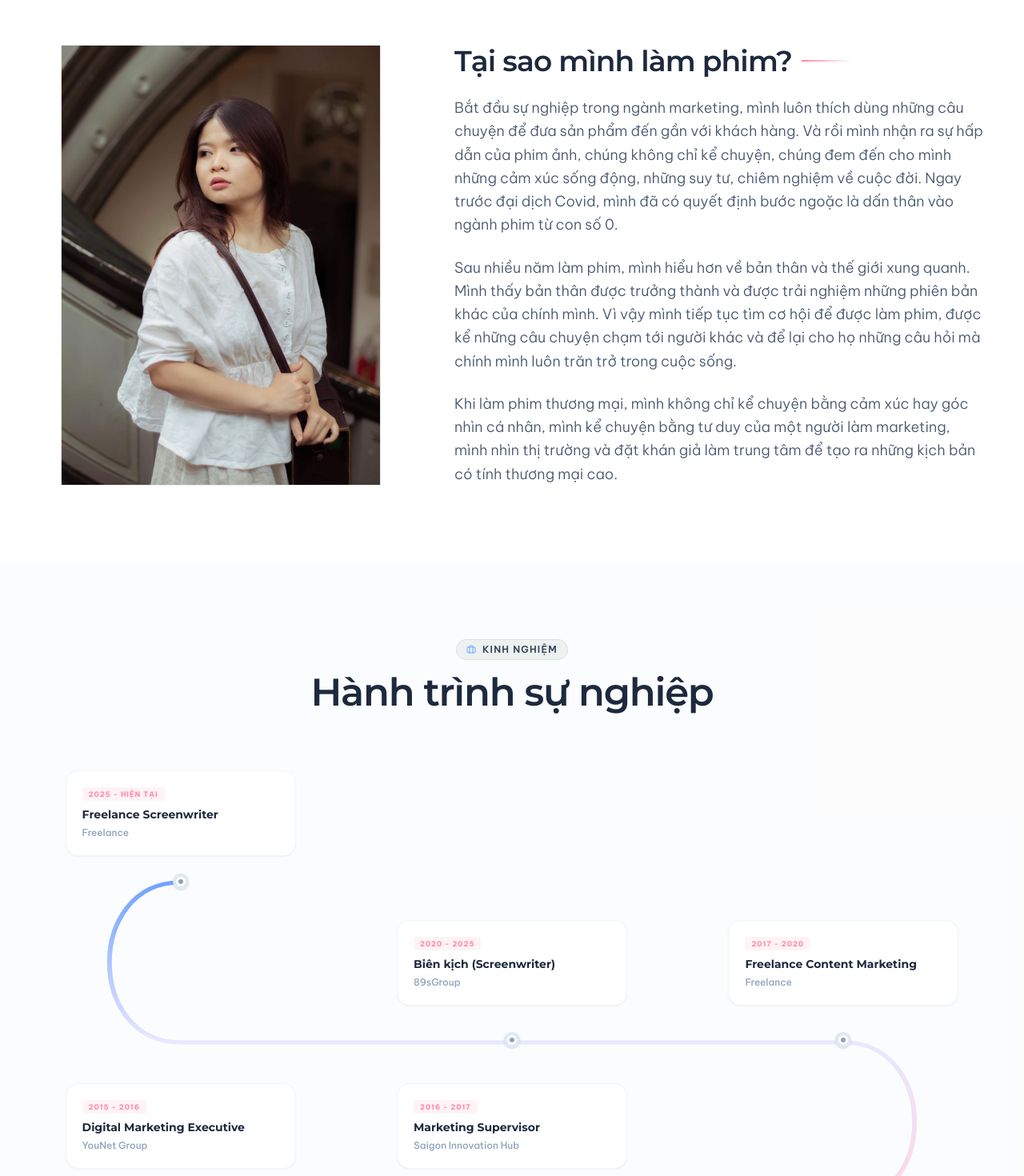
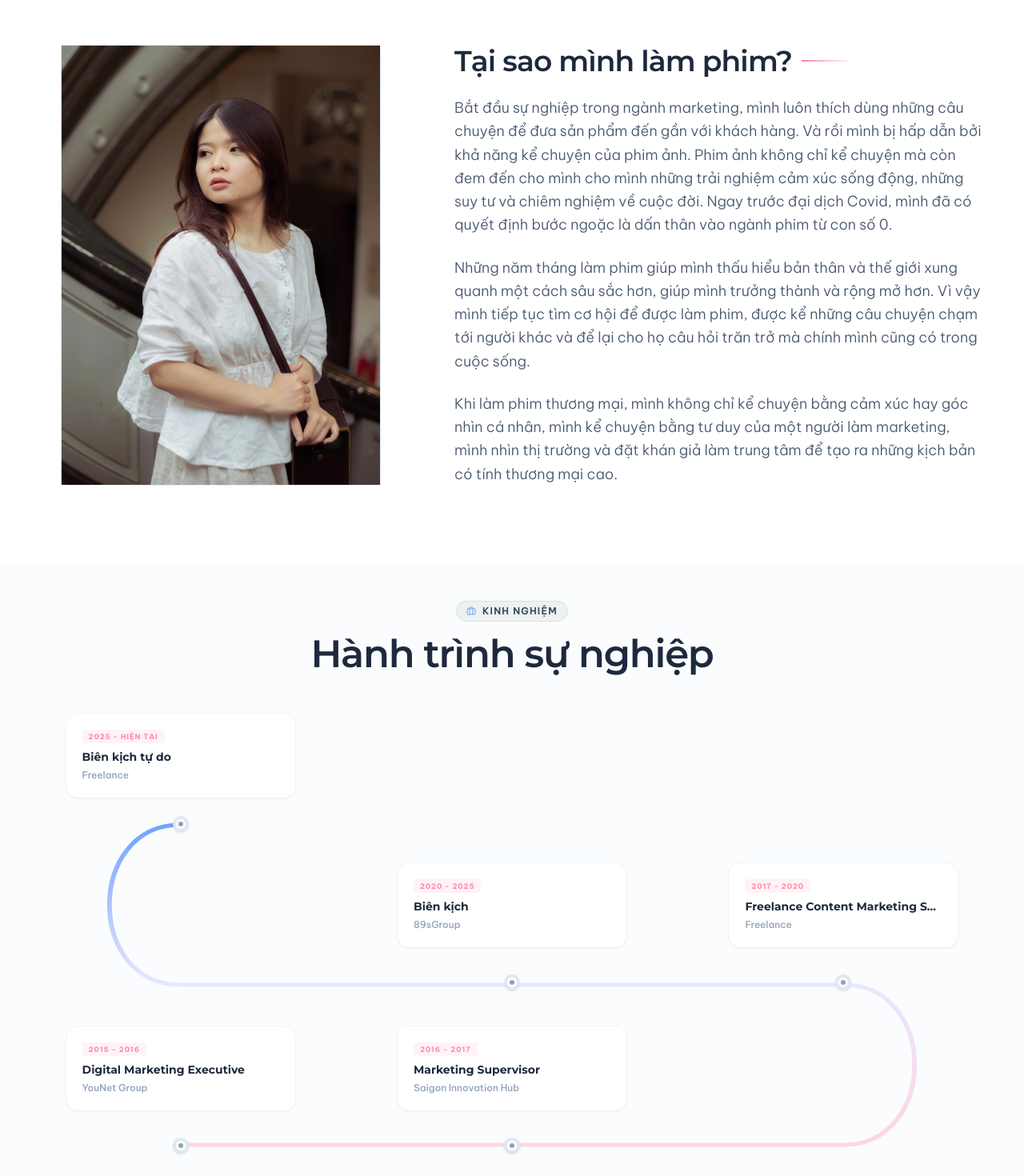
Before and after one commit to phoebevunguyen/oanhvu, a Next.js app: page / in a window 1280 px wide. Shown: the part 760-2230 px from the top of the page at 80% size. Built offline with nearby package versions, Linux system fonts and the light colour scheme.

Commit message:
style: reduce experience section padding and add card hover overlays with copy updates

```diff
--- a/src/components/ExperienceTimeline.tsx
+++ b/src/components/ExperienceTimeline.tsx
@@ -11,7 +11,7 @@ interface ExperienceTimelineProps {
 }
 
 export default function ExperienceTimeline({ onSelectCard }: ExperienceTimelineProps) {
-  const { t, experiences } = useLanguage();
+  const { language, t, experiences } = useLanguage();
   const containerRef = useRef<HTMLDivElement>(null);
 
   // Set up scroll tracking for the timeline line drawing
@@ -51,7 +51,7 @@ export default function ExperienceTimeline({ onSelectCard }: ExperienceTimelineP
     <section
       id="experience"
       ref={containerRef}
-      className="py-24 bg-slate-50/50 relative overflow-hidden"
+      className="py-12 bg-slate-50/50 relative overflow-hidden"
     >
       {/* Background decorations */}
       <div className="absolute top-1/3 left-0 w-80 h-80 rounded-full bg-pastel-pink/30 blur-3xl -z-10" />
@@ -59,7 +59,7 @@ export default function ExperienceTimeline({ onSelectCard }: ExperienceTimelineP
 
       <div className="max-w-7xl mx-auto px-6 md:px-12">
         {/* Section Header */}
-        <div className="text-center mb-16 flex flex-col items-center">
+        <div className="text-center mb-8 flex flex-col items-center">
           <div className="flex items-center space-x-2 bg-pastel-blue/40 border border-pastel-blue px-3 py-1 rounded-full text-xs font-semibold uppercase tracking-widest text-slate-700 mb-4">
             <Briefcase size={12} className="text-accent-blue" />
             <span>{t.nav.experience}</span>
@@ -141,6 +141,16 @@ export default function ExperienceTimeline({ onSelectCard }: ExperienceTimelineP
                     <p className="text-xs font-medium text-slate-400 mt-1 truncate">
                       {item.company}
                     </p>
+
+                    {/* Hover Overlay */}
+                    <div className="absolute inset-0 bg-slate-900/5 backdrop-blur-[1px] opacity-0 group-hover:opacity-100 flex items-center justify-center transition-all duration-300 pointer-events-none">
+                      <div className="bg-white/95 shadow-sm border border-slate-100 px-3.5 py-1.5 rounded-full flex items-center space-x-1.5 transform translate-y-2 group-hover:translate-y-0 transition-transform duration-300">
+                        <Eye size={12} className="text-accent-pink" />
+                        <span className="text-[10px] font-semibold text-slate-700 tracking-wide">
+                          {language === 'vn' ? 'Xem chi tiết' : 'View details'}
+                        </span>
+                      </div>
+                    </div>
                   </motion.div>
                 </div>
 
@@ -192,7 +202,7 @@ export default function ExperienceTimeline({ onSelectCard }: ExperienceTimelineP
                 {/* Card */}
                 <motion.div
                   onClick={() => onSelectCard(item)}
-                  className="w-full bg-white border border-slate-100 p-5 rounded-2xl shadow-xs hover:shadow-md hover:border-pastel-pink transition-all duration-300 cursor-pointer group"
+                  className="w-full bg-white border border-slate-100 p-5 rounded-2xl shadow-xs hover:shadow-md hover:border-pastel-pink transition-all duration-300 cursor-pointer group relative overflow-hidden"
                   initial={{ opacity: 0, x: 20 }}
                   whileInView={{ opacity: 1, x: 0 }}
                   viewport={{ once: true }}
@@ -210,6 +220,16 @@ export default function ExperienceTimeline({ onSelectCard }: ExperienceTimelineP
                   <p className="text-xs font-medium text-slate-400 mt-1">
                     {item.company}
                   </p>
+
+                  {/* Hover Overlay */}
+                  <div className="absolute inset-0 bg-slate-900/5 backdrop-blur-[1px] opacity-0 group-hover:opacity-100 flex items-center justify-center transition-all duration-300 pointer-events-none">
+                    <div className="bg-white/95 shadow-sm border border-slate-100 px-3.5 py-1.5 rounded-full flex items-center space-x-1.5 transform translate-y-2 group-hover:translate-y-0 transition-transform duration-300">
+                      <Eye size={12} className="text-accent-pink" />
+                      <span className="text-[10px] font-semibold text-slate-700 tracking-wide">
+                        {language === 'vn' ? 'Xem chi tiết' : 'View details'}
+                      </span>
+                    </div>
+                  </div>
                 </motion.div>
               </div>
             );
--- a/src/data/data.ts
+++ b/src/data/data.ts
@@ -122,8 +122,8 @@ export const content: {
     },
     about: {
       title: 'Tại sao mình làm phim?',
-      p1: 'Bắt đầu sự nghiệp trong ngành marketing, mình luôn thích dùng những câu chuyện để đưa sản phẩm đến gần với khách hàng. Và rồi mình nhận ra sự hấp dẫn của phim ảnh, chúng không chỉ kể chuyện, chúng đem đến cho mình những cảm xúc sống động, những suy tư, chiêm nghiệm về cuộc đời. Ngay trước đại dịch Covid, mình đã có quyết định bước ngoặc là dấn thân vào ngành phim từ con số 0.',
-      p2: 'Sau nhiều năm làm phim, mình hiểu hơn về bản thân và thế giới xung quanh. Mình thấy bản thân được trưởng thành và được trải nghiệm những phiên bản khác của chính mình. Vì vậy mình tiếp tục tìm cơ hội để được làm phim, được kể những câu chuyện chạm tới người khác và để lại cho họ những câu hỏi mà chính mình luôn trăn trở trong cuộc sống.',
+      p1: 'Bắt đầu sự nghiệp trong ngành marketing, mình luôn thích dùng những câu chuyện để đưa sản phẩm đến gần với khách hàng. Và rồi mình bị hấp dẫn bởi khả năng kể chuyện của phim ảnh. Phim ảnh không chỉ kể chuyện mà còn đem đến cho mình cho mình những trải nghiệm cảm xúc sống động, những suy tư và chiêm nghiệm về cuộc đời. Ngay trước đại dịch Covid, mình đã có quyết định bước ngoặc là dấn thân vào ngành phim từ con số 0.',
+      p2: 'Những năm tháng làm phim giúp mình thấu hiểu bản thân và thế giới xung quanh một cách sâu sắc hơn, giúp mình trưởng thành và rộng mở hơn. Vì vậy mình tiếp tục tìm cơ hội để được làm phim, được kể những câu chuyện chạm tới người khác và để lại cho họ câu hỏi trăn trở mà chính mình cũng có trong cuộc sống.',
       p3: 'Khi làm phim thương mại, mình không chỉ kể chuyện bằng cảm xúc hay góc nhìn cá nhân, mình kể chuyện bằng tư duy của một người làm marketing, mình nhìn thị trường và đặt khán giả làm trung tâm để tạo ra những kịch bản có tính thương mại cao.',
     },
     experience: {
@@ -168,7 +168,7 @@ export const content: {
     experiences: [
       {
         id: 'exp1',
-        role: 'Freelance Screenwriter',
+        role: 'Biên kịch tự do',
         company: 'Freelance',
         duration: '2025 - Hiện tại',
         details: [
@@ -179,7 +179,7 @@ export const content: {
       },
       {
         id: 'exp2',
-        role: 'Biên kịch (Screenwriter)',
+        role: 'Biên kịch',
         company: '89sGroup',
         duration: '2020 - 2025',
         details: [
@@ -190,7 +190,7 @@ export const content: {
       },
       {
         id: 'exp3',
-        role: 'Freelance Content Marketing',
+        role: 'Freelance Content Marketing Specialist',
         company: 'Freelance',
         duration: '2017 - 2020',
         details: [
@@ -480,9 +480,9 @@ export const content: {
     },
     about: {
       title: 'Why I Make Films',
-      p1: 'Starting my career in marketing, I always loved using stories to bring products closer to customers. Then, I realized the allure of cinema—they don\'t just tell stories; they bring vivid emotions, deep reflections, and contemplations about life. Right before the Covid pandemic, I made a turning point decision to enter the film industry from scratch.',
-      p2: 'After years of filmmaking, I understand myself and the world around me better. I feel I have grown and experienced different versions of myself. Therefore, I continue to seek opportunities to make films, to tell stories that touch others, and to leave them with the questions that I always ponder in life.',
-      p3: 'When making commercial films, I don\'t just tell stories based on emotion or personal perspectives. I write with a marketer\'s mindset, analyzing the market and keeping the audience at the center to create screenplays with high commercial value.',
+      p1: 'Starting my career in marketing, I always loved using stories to bring products closer to customers. Then, I was captivated by the storytelling power of cinema. Films do not just tell stories; they bring me vivid emotional experiences, deep reflections, and contemplations about life. Right before the Covid pandemic, I made a turning point decision to enter the film industry from scratch.',
+      p2: 'Years of filmmaking have helped me understand myself and the world around me more deeply, helping me grow and become more open-minded. Therefore, I continue to seek opportunities to make films, to tell stories that touch others, and to leave them with the lingering questions that I also have in my own life.',
+      p3: 'When making commercial films, I don\'t just tell stories based on emotion or personal perspectives. I tell stories with a marketer\'s mindset, analyzing the market and keeping the audience at the center to create screenplays with high commercial value.',
     },
     experience: {
       title: 'Career Journey',
@@ -548,7 +548,7 @@ export const content: {
       },
       {
         id: 'exp3',
-        role: 'Freelance Content Marketing',
+        role: 'Freelance Content Marketing Specialist',
         company: 'Freelance',
         duration: '2017 - 2020',
         details: [
```
Also changed, not shown: public/images/linhtram-hinh1.jpg.
